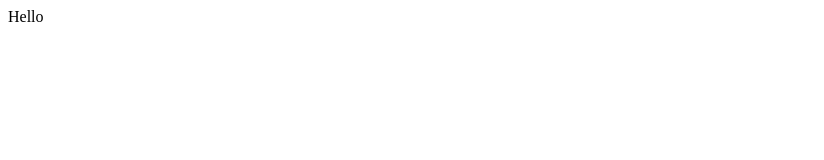
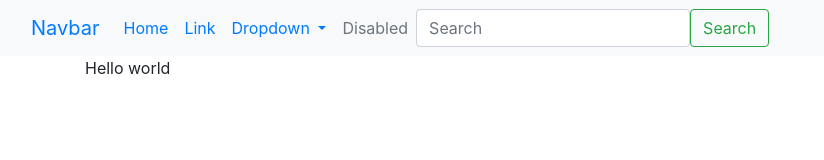
Before and after one commit to Liufat/Node.Js, a website: page 1011-views/main.ejs in a window 1280 px wide. Shown: the whole page, without its empty margins (0-824 px from the left). Drawn offline with nearby package versions, Linux system fonts and the light colour scheme; files that its build step writes are made by us from their sources.

Commit message:
ejs切割

```diff
--- a/1011-views/main.ejs
+++ b/1011-views/main.ejs
@@ -1,2 +1,7 @@
-Hello
-<%= name %>
+<%- include('parts/html-head') %>
+<%- include('parts/navbar') %>
+<div class="container">
+    <p>Hello world</p>
+</div>
+<%- include('parts/scripts') %>
+<%- include('parts/html-foot') %>
--- /dev/null
+++ b/1011-views/parts/html-foot.ejs
@@ -0,0 +1,3 @@
+</body>
+
+</html>
--- /dev/null
+++ b/1011-views/parts/html-head.ejs
@@ -0,0 +1,12 @@
+<!DOCTYPE html>
+<html lang="en">
+
+<head>
+    <meta charset="UTF-8">
+    <meta http-equiv="X-UA-Compatible" content="IE=edge">
+    <meta name="viewport" content="width=device-width, initial-scale=1.0">
+    <link rel="stylesheet" href="/css/bootstrap.min.css">
+    <title>Document</title>
+</head>
+
+<body>
--- /dev/null
+++ b/1011-views/parts/navbar.ejs
@@ -0,0 +1,40 @@
+<nav class="navbar navbar-expand-lg bg-light">
+    <div class="container-fluid">
+        <a class="navbar-brand" href="#">Navbar</a>
+        <button class="navbar-toggler" type="button" data-bs-toggle="collapse" data-bs-target="#navbarSupportedContent"
+            aria-controls="navbarSupportedContent" aria-expanded="false" aria-label="Toggle navigation">
+            <span class="navbar-toggler-icon"></span>
+        </button>
+        <div class="collapse navbar-collapse" id="navbarSupportedContent">
+            <ul class="navbar-nav me-auto mb-2 mb-lg-0">
+                <li class="nav-item">
+                    <a class="nav-link active" aria-current="page" href="#">Home</a>
+                </li>
+                <li class="nav-item">
+                    <a class="nav-link" href="#">Link</a>
+                </li>
+                <li class="nav-item dropdown">
+                    <a class="nav-link dropdown-toggle" href="#" role="button" data-bs-toggle="dropdown"
+                        aria-expanded="false">
+                        Dropdown
+                    </a>
+                    <ul class="dropdown-menu">
+                        <li><a class="dropdown-item" href="#">Action</a></li>
+                        <li><a class="dropdown-item" href="#">Another action</a></li>
+                        <li>
+                            <hr class="dropdown-divider">
+                        </li>
+                        <li><a class="dropdown-item" href="#">Something else here</a></li>
+                    </ul>
+                </li>
+                <li class="nav-item">
+                    <a class="nav-link disabled">Disabled</a>
+                </li>
+            </ul>
+            <form class="d-flex" role="search">
+                <input class="form-control me-2" type="search" placeholder="Search" aria-label="Search">
+                <button class="btn btn-outline-success" type="submit">Search</button>
+            </form>
+        </div>
+    </div>
+</nav>
--- /dev/null
+++ b/1011-views/parts/scripts.ejs
@@ -0,0 +1 @@
+<script src="/js/bootstrap.bundle.min.js"></script>
```
